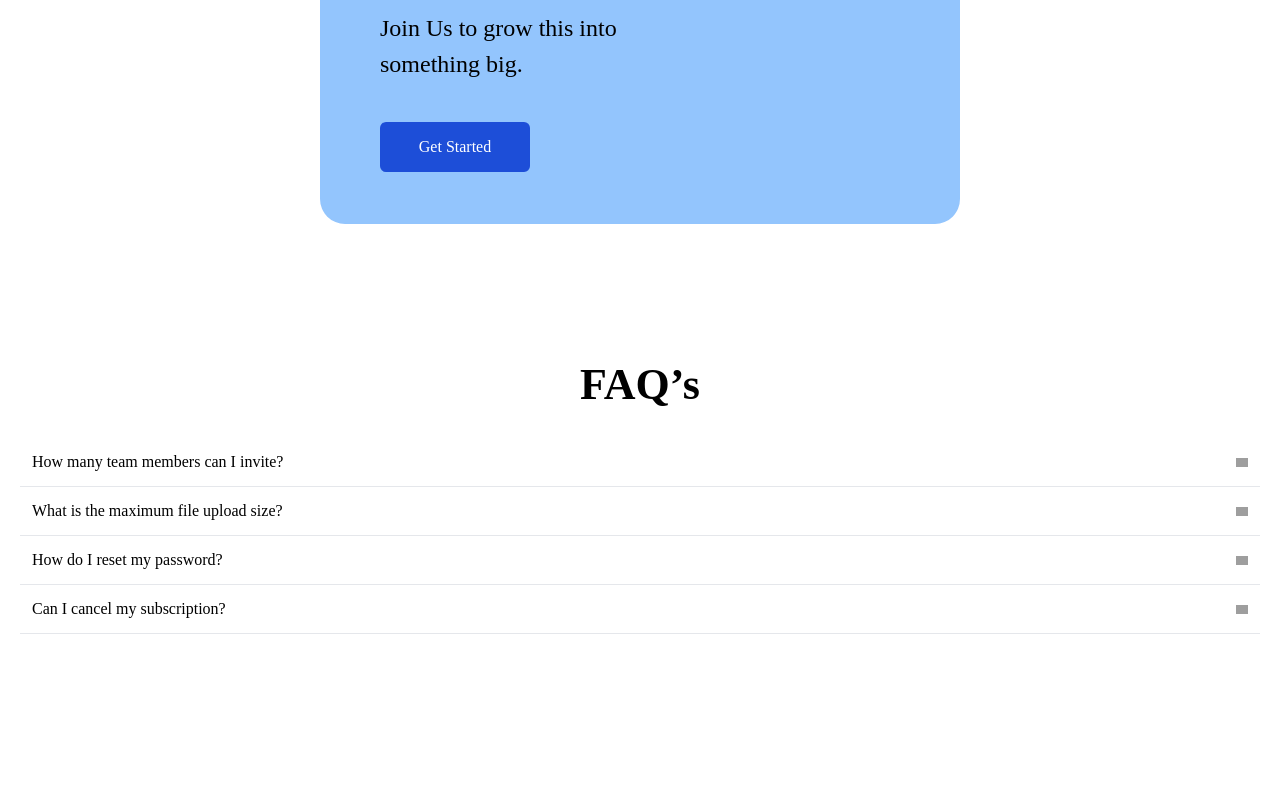
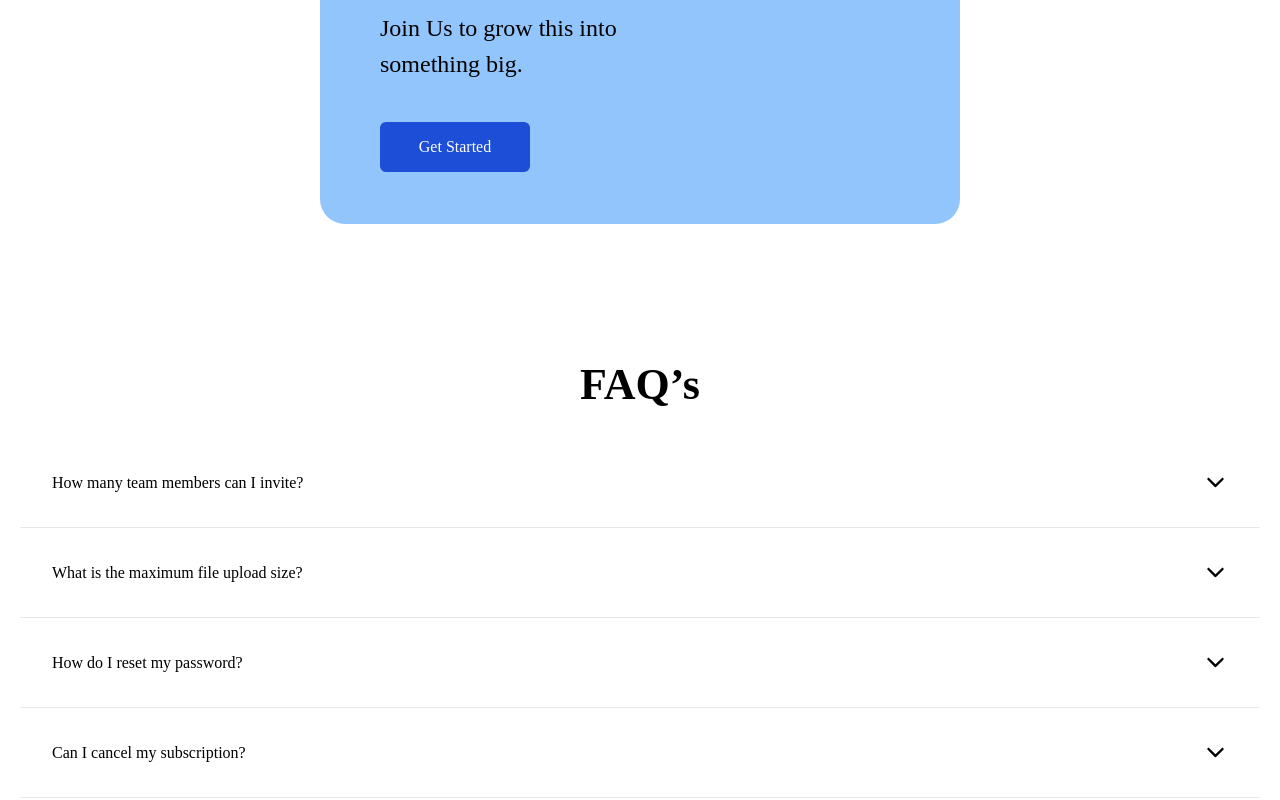
Before and after one commit to JAPECorp/New-MakeWayApp-Website, a Next.js app: page / in a window 1280 px wide. Shown: the part 2960-3760 px from the top of the page. Before the commit the page ends 3630 px from the top, so only its background shows below. Built offline with nearby package versions, Linux system fonts and the light colour scheme; grey boxes are pictures that could not be loaded.

Commit message:
icon added faq

```diff
--- a/components/utilities/Cards/faqComponent.jsx
+++ b/components/utilities/Cards/faqComponent.jsx
@@ -1,4 +1,5 @@
 import { useState } from "react";
+import { IoIosArrowDown } from "react-icons/io";
 
 function FaqComponenet(props) {
   const [expanded, setExpanded] = useState(false);
@@ -6,24 +7,20 @@ function FaqComponenet(props) {
   return (
     <div
       onClick={() => setExpanded(!expanded)}
-      className="flex flex-col p-3 border-b text-gray-light cursor-pointer"
+      className="flex flex-col p-8 border-b text-gray-light cursor-pointer"
     >
       <div className="flex flex-row items-center">
         <p
-          className={`flex-auto hover:text-yellow-500 ${
+          className={`flex-auto hover:text-blue-500 md:hover:text-blue-500 ${
             expanded ? "text-gray-dark font-black" : "font-normal"
           }`}
         >
           {props.title}
         </p>
-        <img
-          className="flex-none w-3"
-          src="/images/icon-arrow-down.svg"
-          alt="arrow down"
-        />
+        <IoIosArrowDown size={25} />
       </div>
       <div
-        className={`transition-max-height duration-700 ease-in-out overflow-hidden ${
+        className={`transition-max-height duration-500 ease-in-out overflow-hidden ${
           expanded ? "max-h-20" : "max-h-0"
         }`}
       >
```
